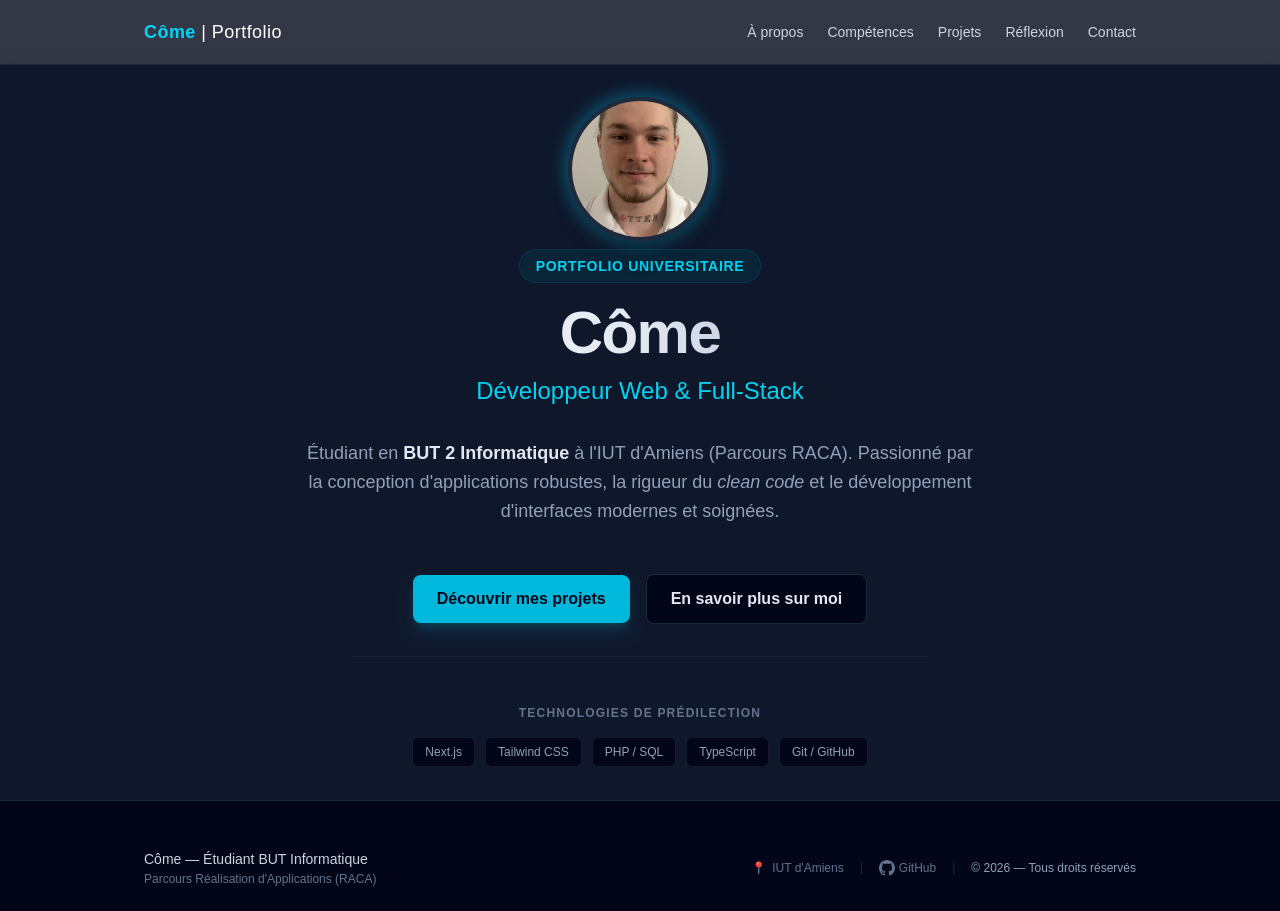
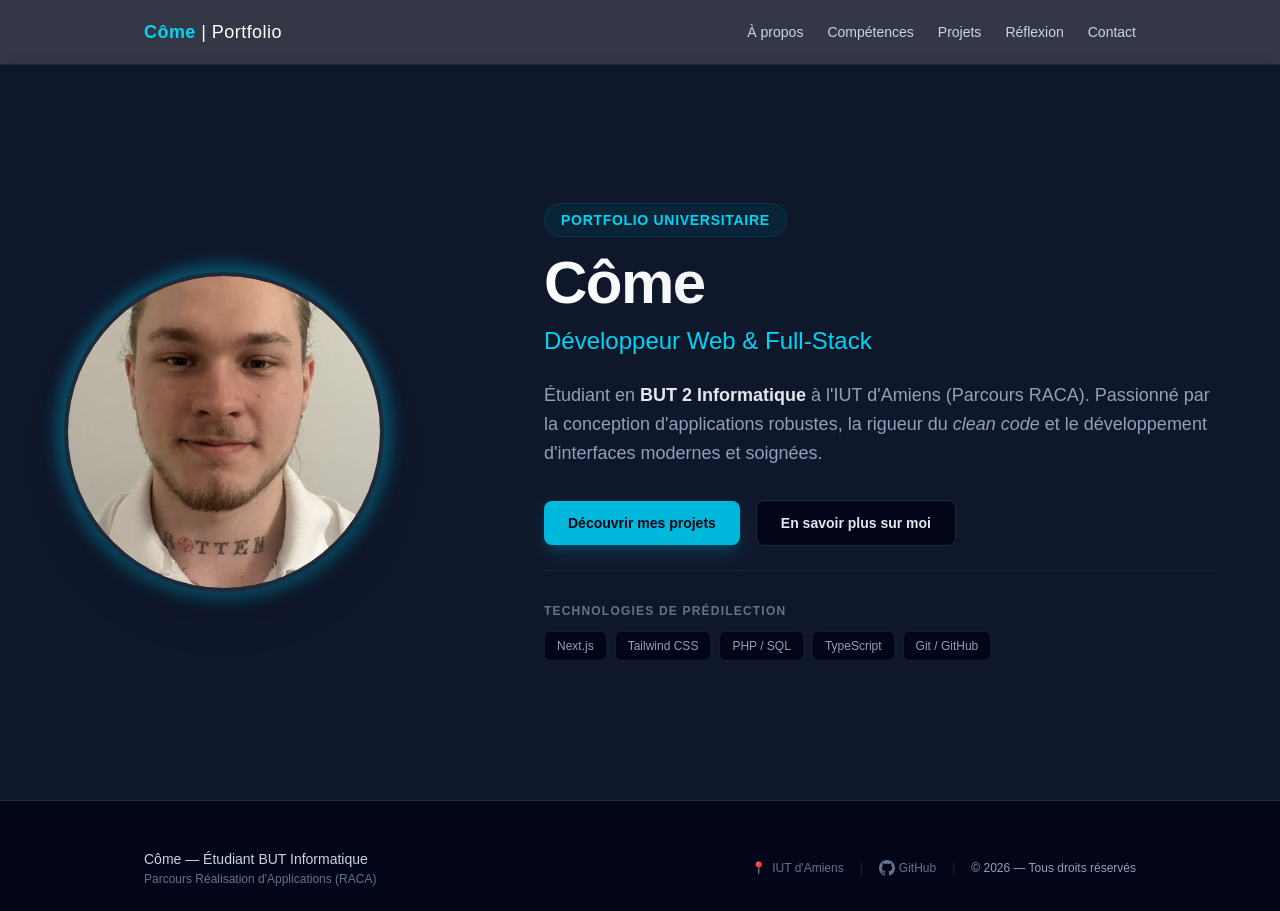
Before and after one commit to Meqle/portfolio-but2, a Next.js app: page / in a window 1280 px wide. Built offline with nearby package versions, Linux system fonts and the light colour scheme.

Commit message:
feat: changement de l'accueil

```diff
--- a/app/page.tsx
+++ b/app/page.tsx
@@ -1,37 +1,39 @@
 import Link from 'next/link'
-import Image from 'next/image' // Importation nécessaire pour gérer la photo correctement
+import Image from 'next/image'
 
 export default function Home() {
   return (
-    <main className="min-h-[calc(100vh-4rem)] bg-slate-900 text-white flex flex-col items-center justify-center px-4 text-center">
+    <main className="min-h-[calc(100vh-4rem)] bg-slate-900 text-white flex flex-col items-center justify-center px-6 md:px-16">
 
-      {/* Conteneur Principal */}
-      <div className="max-w-3xl mx-auto space-y-8 my-auto animate-fade-in flex flex-col items-center">
+      {/* Conteneur Principal - Ajusté avec max-w-6xl pour donner de l'espace à la grande photo */}
+      <div className="max-w-6xl mx-auto flex flex-col md:flex-row items-center justify-between gap-12 lg:gap-20 my-auto animate-fade-in w-full">
 
-        {/* Emplacement pour ta Photo de Profil en Rond */}
-        <div className="relative w-32 h-32 md:w-36 md:h-36 mb-2">
-          {/* Léger halo lumineux cyan derrière le rond */}
-          <div className="absolute -inset-1 bg-cyan-500 rounded-full blur opacity-25 animate-pulse"></div>
+        {/* BLOC GAUCHE : La Photo de Profil (Agrandie) */}
+        <div className="flex-shrink-0 relative w-48 h-48 sm:w-56 sm:h-56 md:w-72 md:h-72 lg:w-80 lg:h-80">
+          {/* Halo lumineux cyan ajusté pour la nouvelle taille */}
+          <div className="absolute -inset-2 bg-cyan-500 rounded-full blur opacity-25 animate-pulse"></div>
 
-          {/* Conteneur de la photo */}
-          <div className="relative w-full h-full rounded-full overflow-hidden border-4 border-slate-800 bg-slate-950 shadow-xl">
+          {/* Conteneur arrondi */}
+          <div className="relative w-full h-full rounded-full overflow-hidden border-4 border-slate-800 bg-slate-950 shadow-2xl">
             <Image
               src="/come-photo.jpg"
               alt="Photo de Côme"
               layout="fill"
               objectFit="cover"
-              priority // Permet un chargement instantané dès l'arrivée sur le site
+              priority
               className="transition-transform duration-300 hover:scale-105"
             />
           </div>
         </div>
 
-        {/* En-tête de présentation */}
-        <div className="space-y-3 w-full">
+        {/* BLOC DROITE : Les textes et boutons */}
+        <div className="flex-grow space-y-6 text-center md:text-left max-w-2xl">
+
+          <div className="space-y-3">
             <span className="inline-block text-cyan-400 font-semibold tracking-wider text-sm uppercase bg-cyan-950/50 px-4 py-1.5 rounded-full border border-cyan-800/30">
               Portfolio Universitaire
             </span>
-          <h1 className="text-5xl md:text-6xl font-extrabold tracking-tight bg-gradient-to-r from-white via-slate-200 to-slate-400 bg-clip-text text-transparent pt-2">
+            <h1 className="text-5xl md:text-6xl font-extrabold tracking-tight bg-gradient-to-r from-white via-slate-200 to-slate-400 bg-clip-text text-transparent pt-1">
               Côme
             </h1>
             <p className="text-xl md:text-2xl font-medium text-cyan-400">
@@ -39,34 +41,33 @@ export default function Home() {
             </p>
           </div>
 
-        {/* Description Courte & Posture Professionnelle */}
-        <p className="text-slate-400 text-base md:text-lg max-w-2xl mx-auto leading-relaxed">
+          <p className="text-slate-400 text-base md:text-lg leading-relaxed">
             Étudiant en <strong className="text-slate-200 font-semibold">BUT 2 Informatique</strong> à l'IUT d'Amiens (Parcours RACA).
             Passionné par la conception d'applications robustes, la rigueur du <em>clean code</em> et le développement d'interfaces modernes et soignées.
           </p>
 
           {/* Boutons d'action */}
-        <div className="flex flex-wrap items-center justify-center gap-4 pt-4">
+          <div className="flex flex-wrap items-center justify-center md:justify-start gap-4 pt-2">
             <Link
               href="/projets"
-            className="bg-cyan-500 hover:bg-cyan-400 text-slate-950 font-bold px-6 py-3 rounded-lg transition-all transform hover:-translate-y-0.5 shadow-lg shadow-cyan-500/20"
+              className="bg-cyan-500 hover:bg-cyan-400 text-slate-950 font-bold px-6 py-3 rounded-lg transition-all transform hover:-translate-y-0.5 shadow-lg shadow-cyan-500/20 text-sm"
             >
               Découvrir mes projets
             </Link>
             <Link
               href="/about"
-            className="bg-slate-950 hover:bg-slate-800 text-slate-200 font-semibold px-6 py-3 rounded-lg border border-slate-800 transition-all"
+              className="bg-slate-950 hover:bg-slate-800 text-slate-200 font-semibold px-6 py-3 rounded-lg border border-slate-800 transition-all text-sm"
             >
               En savoir plus sur moi
             </Link>
           </div>
 
-        {/* Aperçu des compétences clés */}
-        <div className="pt-12 border-t border-slate-800/60 max-w-xl w-full mx-auto">
-          <p className="text-xs font-semibold tracking-widest text-slate-500 uppercase mb-4">
+          {/* Compétences de prédilection */}
+          <div className="pt-8 border-t border-slate-800/60 w-full">
+            <p className="text-xs font-semibold tracking-widest text-slate-500 uppercase mb-3">
               Technologies de prédilection
             </p>
-          <div className="flex flex-wrap justify-center gap-2.5 text-xs text-slate-400">
+            <div className="flex flex-wrap justify-center md:justify-start gap-2 text-xs text-slate-400">
               <span className="bg-slate-950 px-3 py-1.5 rounded-md border border-slate-800/60">Next.js</span>
               <span className="bg-slate-950 px-3 py-1.5 rounded-md border border-slate-800/60">Tailwind CSS</span>
               <span className="bg-slate-950 px-3 py-1.5 rounded-md border border-slate-800/60">PHP / SQL</span>
@@ -76,6 +77,8 @@ export default function Home() {
           </div>
 
         </div>
+
+      </div>
     </main>
   )
 }
```
Lines whose indentation alone changed are shown as unchanged.
